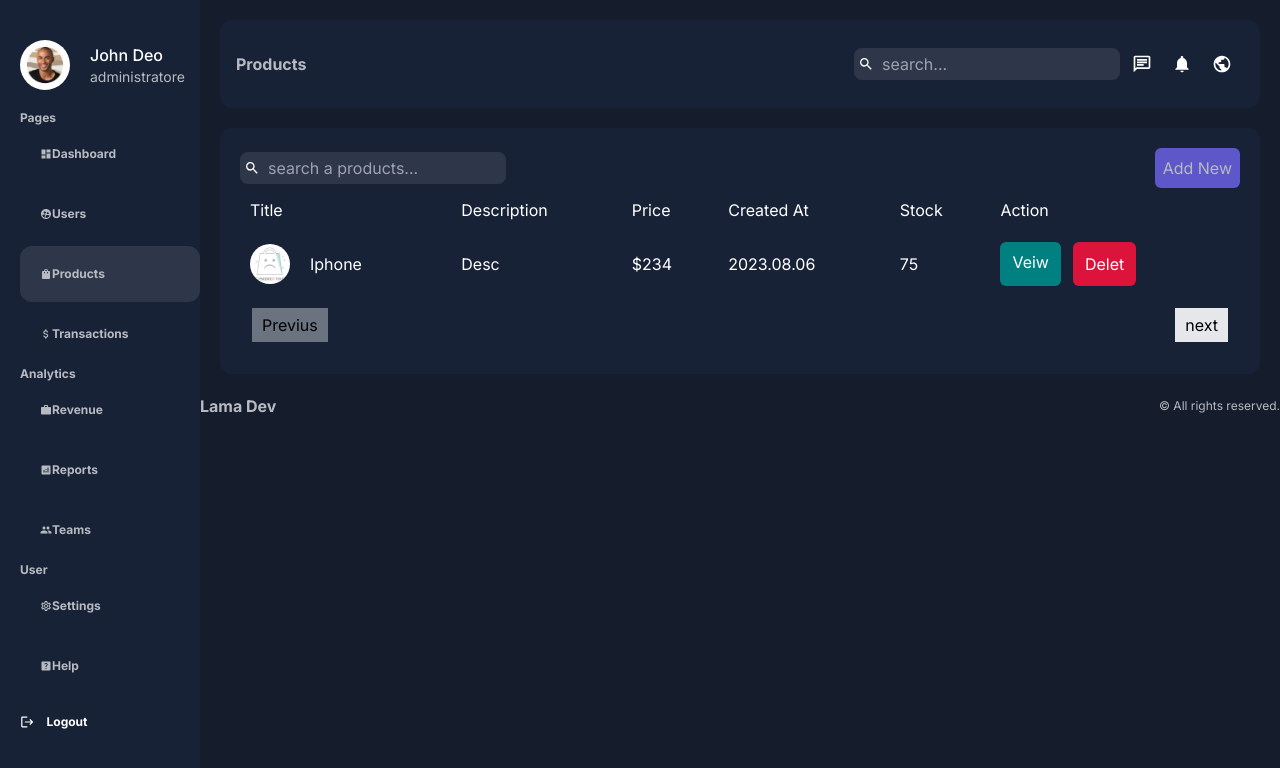
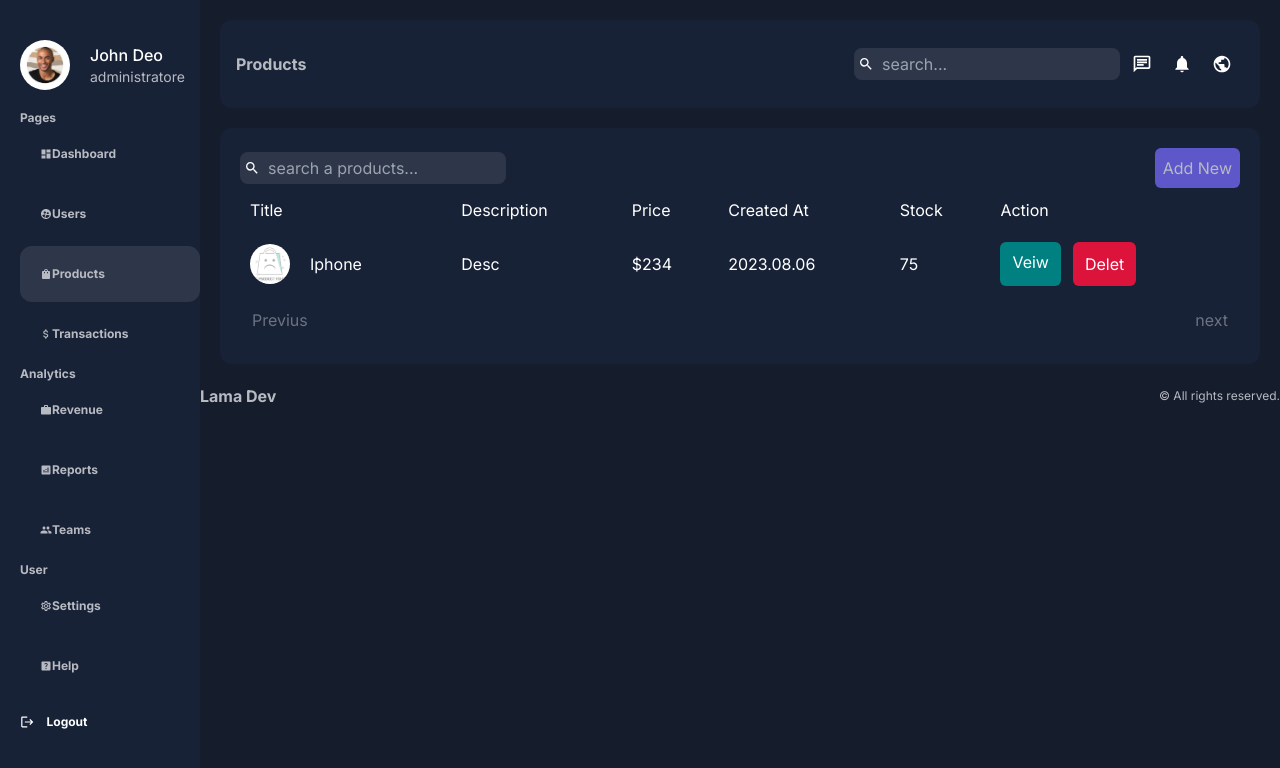
Before and after one commit to mehranehsoleimani66/pannel-admin, a Next.js app: page /dashboard/products in a window 1280 px wide. Shown: the top 768 px of the page. Built offline with nearby package versions, Linux system fonts and the light colour scheme.

Commit message:
added pagination

```diff
--- a/src/app/ui/dashboard/pagination/Pagination.jsx
+++ b/src/app/ui/dashboard/pagination/Pagination.jsx
@@ -1,15 +1,42 @@
-import React from "react";
+"use client";
 
-const Pagination = () => {
+import { Cursor } from "mongoose";
+import { usePathname, useRouter, useSearchParams } from "next/navigation";
+
+const Pagination = ({ count }) => {
+  const searchParams = useSearchParams();
+  const { replace } = useRouter();
+  const pathname = usePathname();
+
+  const page = searchParams.get("page") || 1;
+
+  const params = new URLSearchParams(searchParams);
+  const ITEM_PER_PAGE = 2;
+
+  const hasPrev = ITEM_PER_PAGE * (parseInt(page) - 1) > 0;
+  const hasNext = ITEM_PER_PAGE * (parseInt(page) - 1) + ITEM_PER_PAGE < count;
+
+  const handleChangePage = (type) => {
+    type === "prev"
+      ? params.set("page", parseInt(page) - 1)
+      : params.set("page", parseInt(page) + 1);
+    replace(`${pathname}?${params}`);
+  };
+
   return (
     <div className="flex justify-between items-center p-3">
       <button
-        disabled
-        className=" pr-[10px] pl-[10px] pt-[5px] pb-[5px] cursor-not-allowed bg-gray-500 text-black "
+        disabled={!hasPrev}
+        className=" cursor-pointer  disabled:cursor-not-allowed disabled:text-gray-500 "
+        onClick={() => handleChangePage("prev")}
       >
         Previus
       </button>
-      <button className="pr-[10px] pl-[10px] pt-[5px] pb-[5px] cursor-pointer bg-gray-200 text-black ">
+      <button
+        disabled={!hasNext}
+        className="  disabled:cursor-not-allowed disabled:text-gray-500"
+        onClick={() => handleChangePage("next")}
+      >
         next
       </button>
     </div>
```
